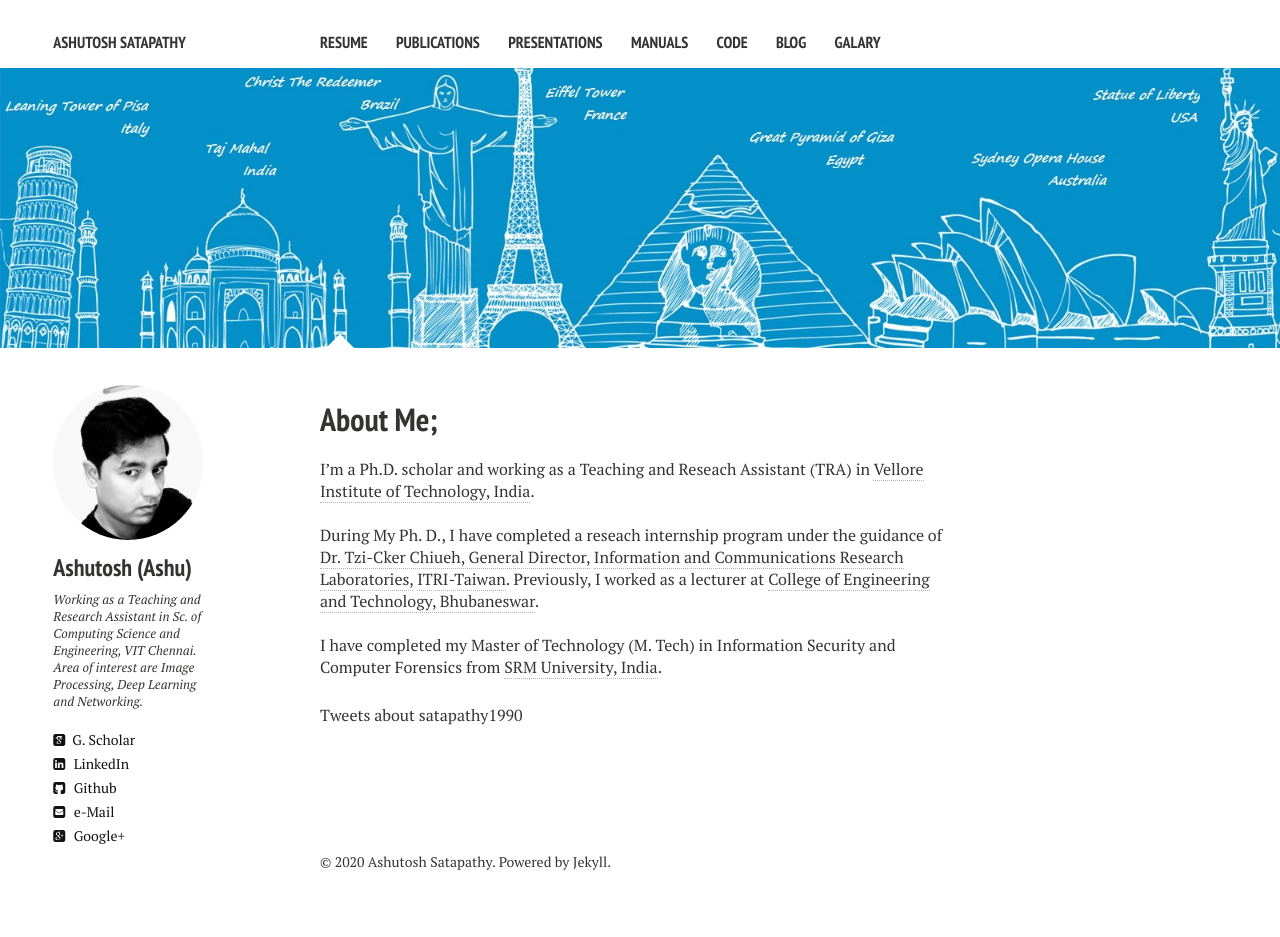
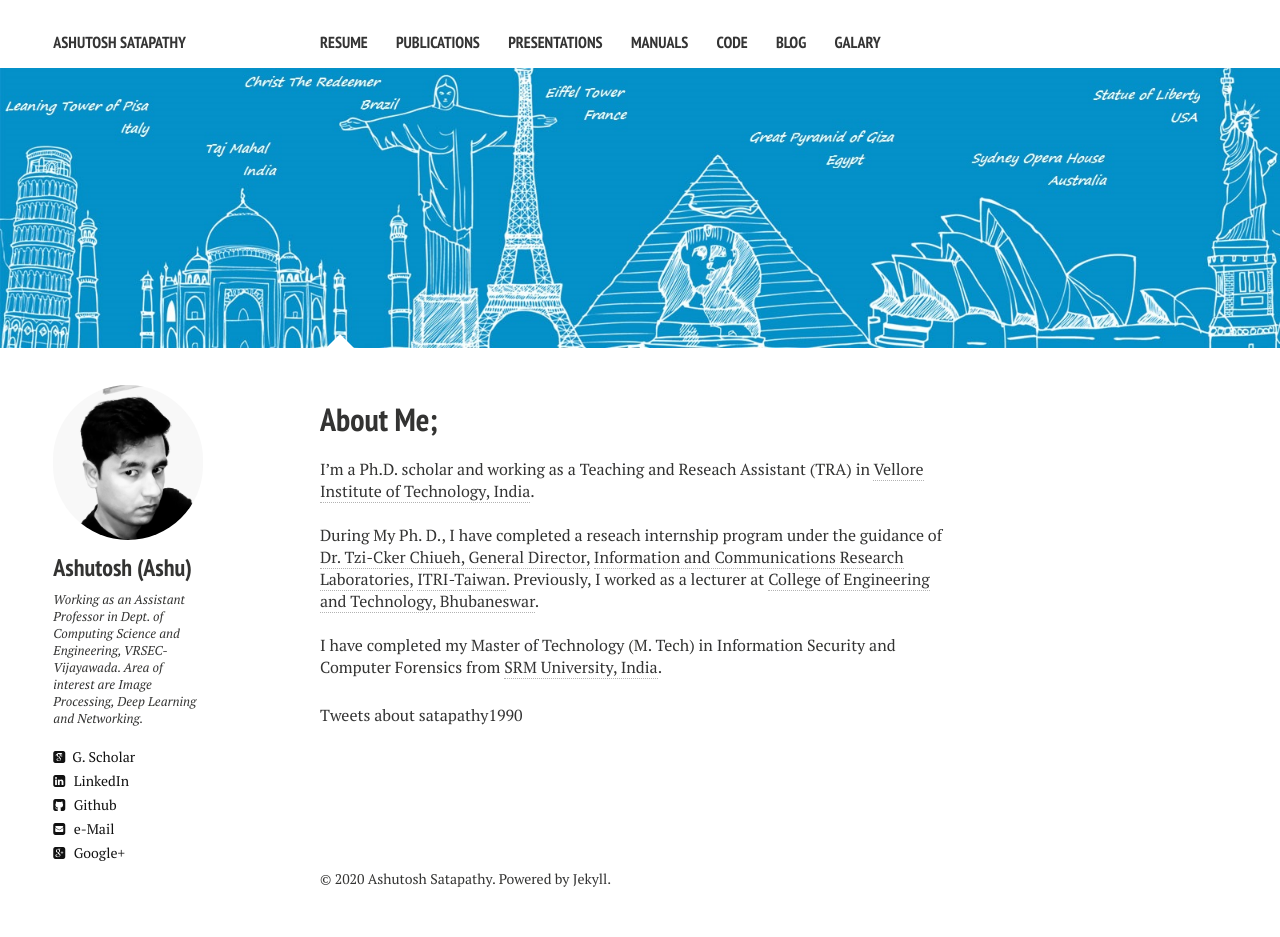
Before and after one commit to ashutoshsatapathy1990/ashutoshsatapathy1990.github.io, a Jekyll site: the page built from index.md, in a window 1280 px wide. Built offline with Jekyll 4.4.1, drawn with Linux system fonts in a browser that asks for light colours; nearby versions of some CDN libraries; comment, search, counter and statistics services are not loaded.

Commit message:
Update _config.yml

```diff
--- a/_config.yml
+++ b/_config.yml
@@ -9,7 +9,7 @@ owner:
   name                      :  Ashutosh (Ashu)
   avatar                    :  ashu.jpg
   description               :  Teaching and Research Assistant, VIT, Chennai
-  bio                       :  Working as a Teaching and Research Assistant in Sc. of Computing Science and Engineering, VIT Chennai. Area of interest are Image Processing, Deep Learning and Networking.
+  bio                       :  Working as an Assistant Professor in Dept. of Computing Science and Engineering, VRSEC-Vijayawada. Area of interest are Image Processing, Deep Learning and Networking.
   email                     :  ashutosh.satapathy2013@vit.ac.in
   # Social networking links are used in author-bio sidebar. Update and remove as you like.
   twitter: #jponttuset
```
